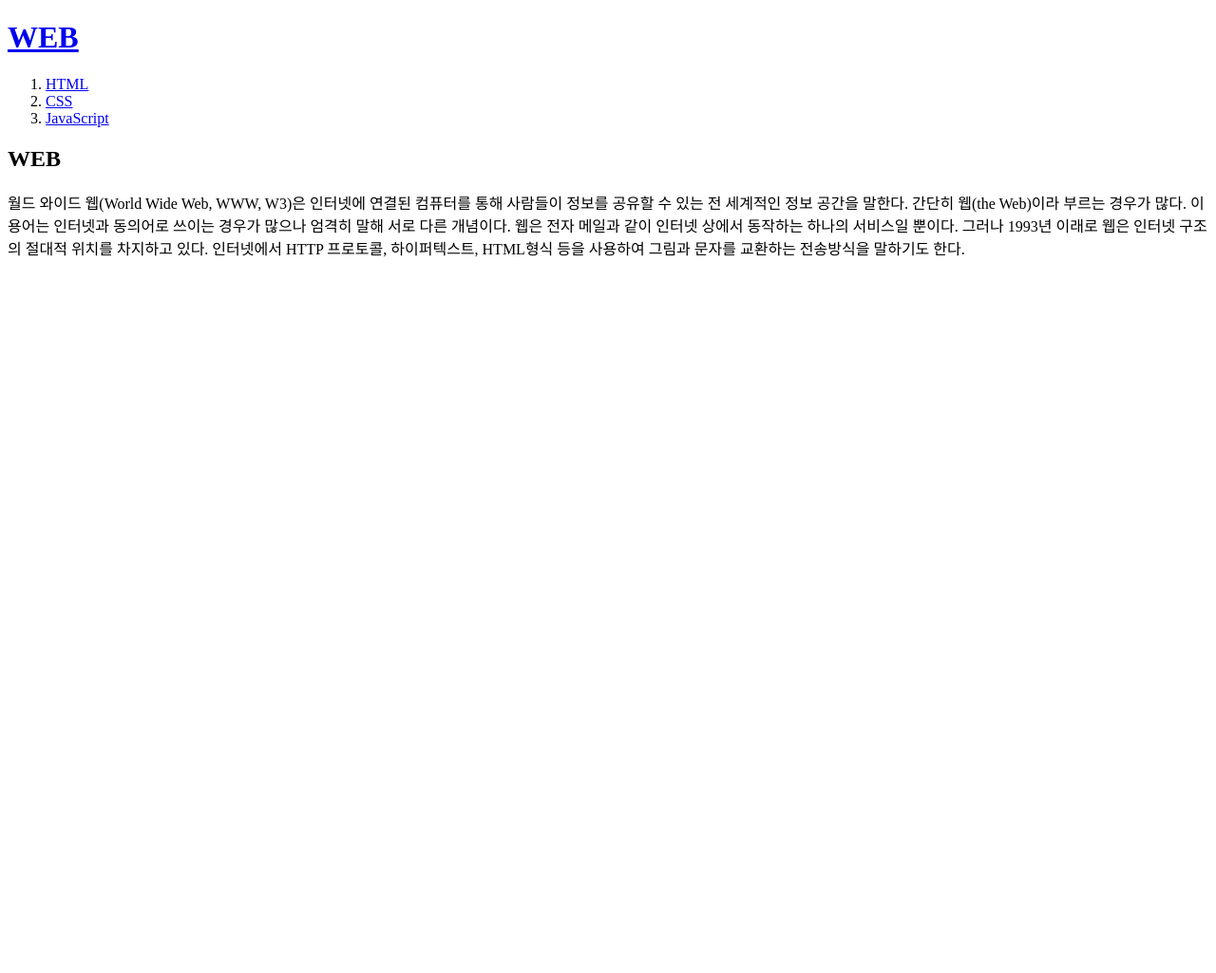
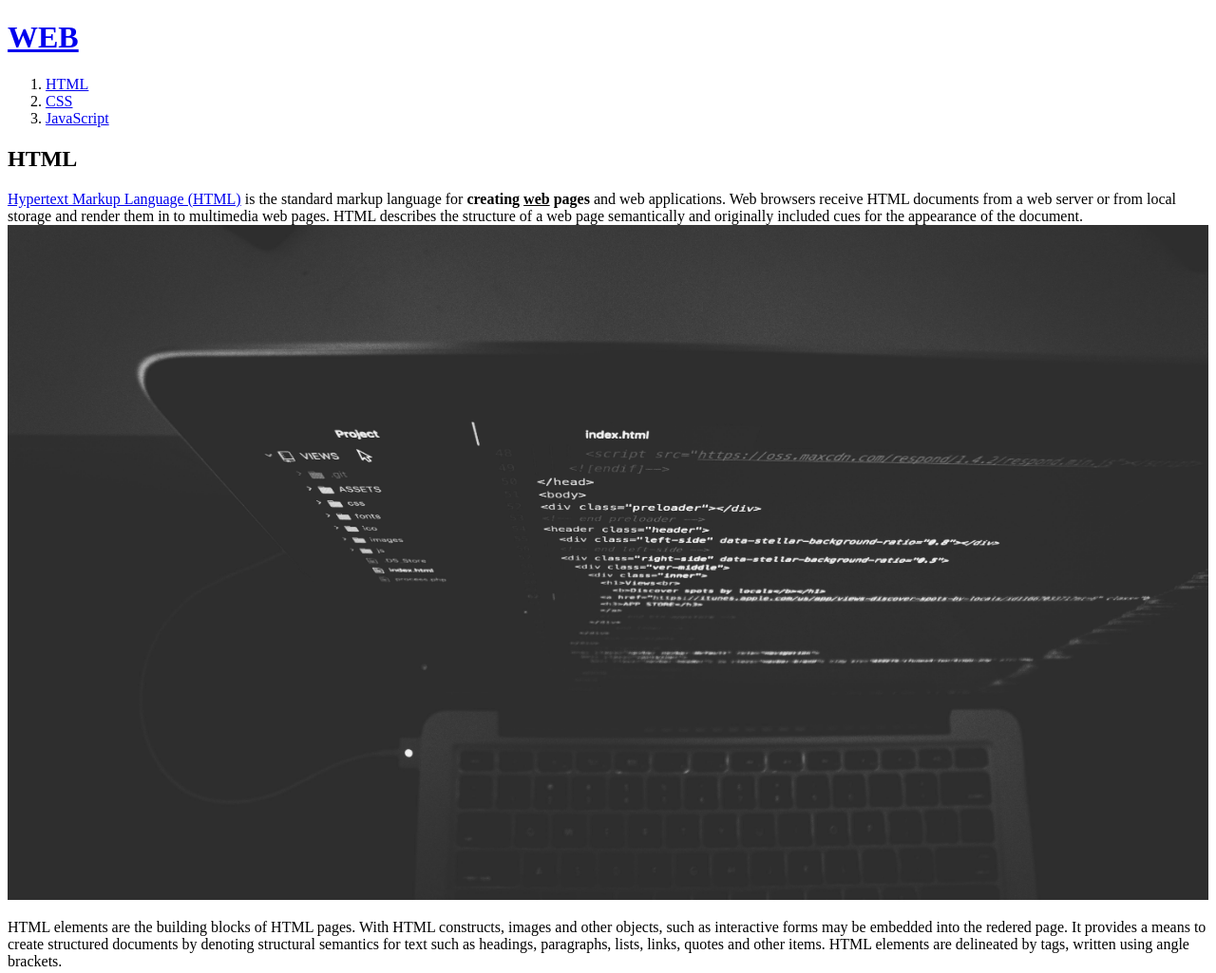
Before and after one commit to Kaiminchul/web1, a plain HTML site: page 1.html in a window 1280 px wide. Shown: the whole page at 95% size. Before the commit the page ends 800 px from the top, so only its background shows below. Drawn offline with Linux system fonts and the light colour scheme.

Commit message:
Update 1.html

```diff
--- a/1.html
+++ b/1.html
@@ -1,7 +1,7 @@
 <!doctype html>
 <html>
 <head>
-  <title>WEB1 - Welcome</title>
+  <title>WEB1 - html</title>
   <meta charset="utf-8">
 </head>
 <body>
@@ -11,9 +11,7 @@
   <li><a href="2.html">CSS</a></li>
   <li><a href="3.html">JavaScript</a></li>
 </ol>
-<h2>WEB</h2>
-<p>월드 와이드 웹(World Wide Web, WWW, W3)은 인터넷에 연결된 컴퓨터를 통해 사람들이 정보를 공유할 수 있는 전 세계적인 정보 공간을 말한다. 간단히 웹(the Web)이라 부르는 경우가 많다. 이 용어는 인터넷과 동의어로 쓰이는 경우가 많으나 엄격히 말해 서로 다른 개념이다. 웹은 전자 메일과 같이 인터넷 상에서 동작하는 하나의 서비스일 뿐이다. 그러나 1993년 이래로 웹은 인터넷 구조의 절대적 위치를 차지하고 있다.
-
-인터넷에서 HTTP 프로토콜, 하이퍼텍스트, HTML형식 등을 사용하여 그림과 문자를 교환하는 전송방식을 말하기도 한다.</p>
+<h2>HTML</h2>
+<p><a href="https://www.w3.org/TR/2011/WD-html5-20110405/" target="_blank" title="html5 specification">Hypertext Markup Language (HTML)</a> is the standard markup language for <strong>creating <u>web</u> pages</strong> and web applications. Web browsers receive HTML documents from a web server or from local storage and render them in to multimedia web pages. HTML describes the structure of a web page semantically and originally included cues for the appearance of the document.<img src="coding.jpg" width="100%"></p><p> HTML elements are the building blocks of HTML pages. With HTML constructs, images and other objects, such as interactive forms may be embedded into the redered page. It provides a means to create structured documents by denoting structural semantics for text such as headings, paragraphs, lists, links, quotes and other items. HTML elements are delineated by tags, written using angle brackets.</p>
 </body>
 </html>
```
